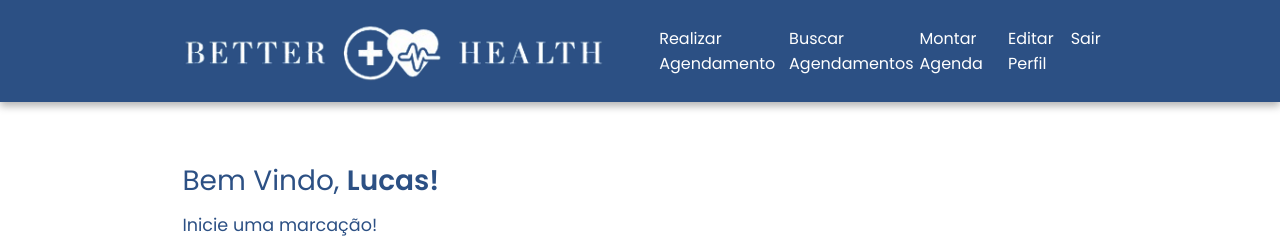
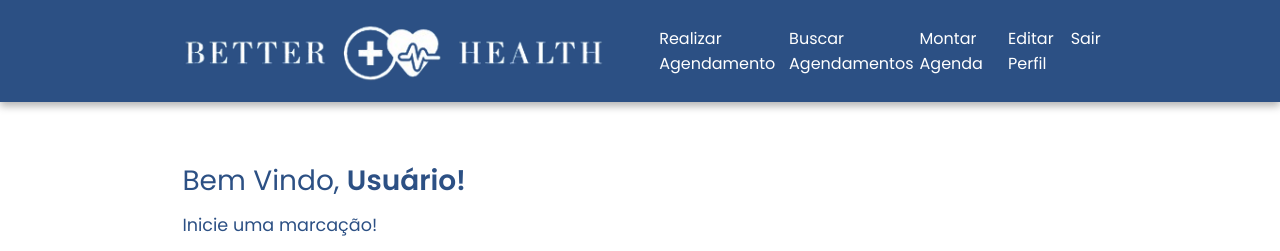
Before and after one commit to Lucasvalves/better_health, a Next.js app in the folder frontend/: page /appointments in a window 1280 px wide. Shown: the top 251 px of the page. Built offline with nearby package versions, Linux system fonts and the light colour scheme.

Commit message:
feat: integrate js-cookie for user name management in appointments views

```diff
--- a/frontend/package.json
+++ b/frontend/package.json
@@ -14,6 +14,7 @@
     "axios": "^1.11.0",
     "babel-plugin-react-compiler": "^19.0.0-beta-30d8a17-20250209",
     "date-fns": "^4.1.0",
+    "js-cookie": "^3.0.5",
     "next": "^15.3.1",
     "notistack": "^3.0.2",
     "react": "^19.0.0",
@@ -30,6 +31,7 @@
     "@testing-library/react": "^16.3.0",
     "@testing-library/user-event": "^14.6.1",
     "@types/jest": "^29.5.14",
+    "@types/js-cookie": "^3.0.6",
     "@types/node": "^20",
     "@types/react": "^19.1.12",
     "@types/react-dom": "^19.1.9",
--- a/frontend/src/app/(protect)/appointments/appointments-view.tsx
+++ b/frontend/src/app/(protect)/appointments/appointments-view.tsx
@@ -7,6 +7,8 @@ import { ptBR } from 'date-fns/locale'
 import { format, isWeekend } from 'date-fns'
 import { isPastDate, isWeekDay } from '@/shared/utils/helpers/calendarDate'
 import { useAppointmentsModel } from './appointments-model'
+import { useEffect, useState } from 'react'
+import Cookies from 'js-cookie'
 
 export default function AppointmentsView(
   methods: ReturnType<typeof useAppointmentsModel>
@@ -14,11 +16,16 @@ export default function AppointmentsView(
   const { selectedDate, setSelectedDate, selectedTime, setSelectedTime } =
     methods
 
+  const [userName, setUserName] = useState<string>('')
+  useEffect(() => {
+    const name = Cookies.get('userName')?.split(' ').slice(0, 2).join(' ')
+    if (name) setUserName(name)
+  }, [])
   return (
     <div className={styles.page}>
       <div>
         <p className={styles.title}>
-          Bem Vindo, <span> Lucas!</span>
+          Bem Vindo, <span> {userName || 'Usuário'}!</span>
         </p>
         <p className={styles.desc}>Inicie uma marcação!</p>
       </div>
```
Also changed, not shown: frontend/src/app/(protect)/search-appointments/page.tsx (+8 -1 lines), 1 other file (tests, documents, lock files or other folders).
